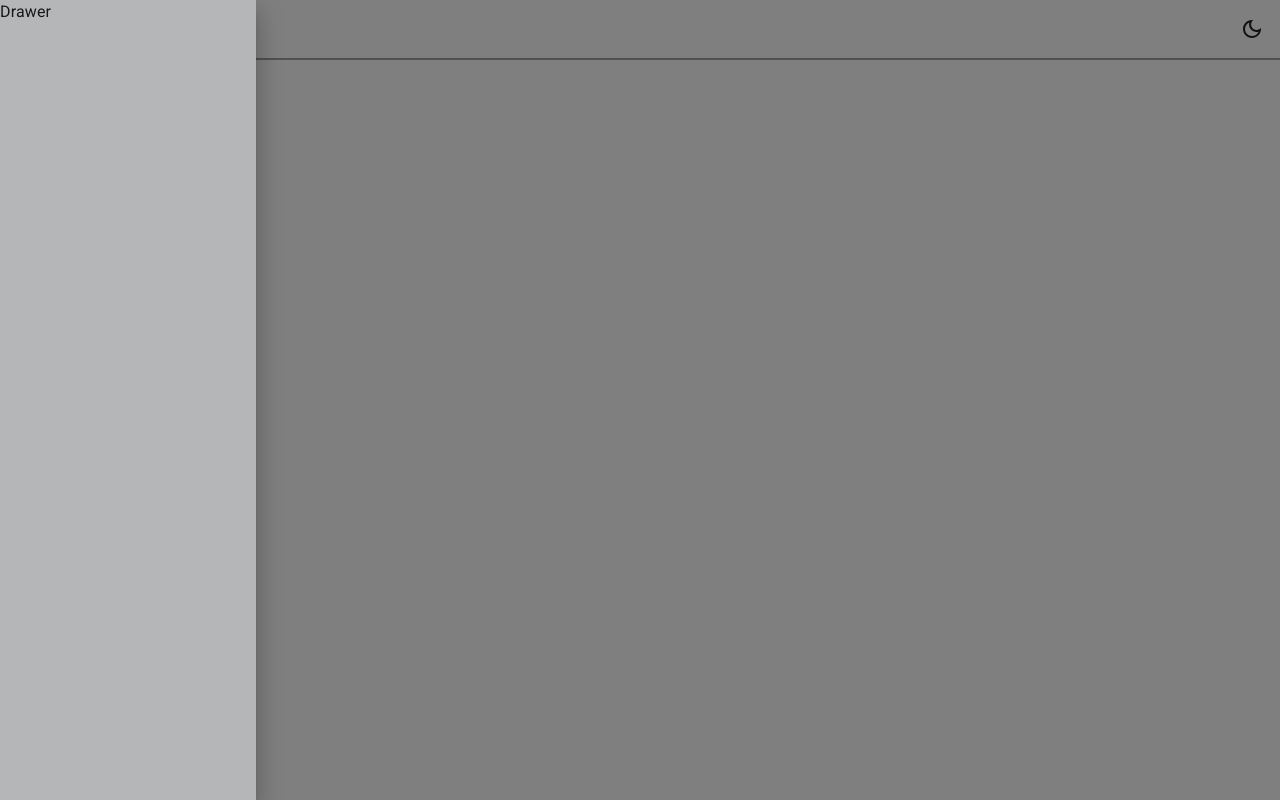
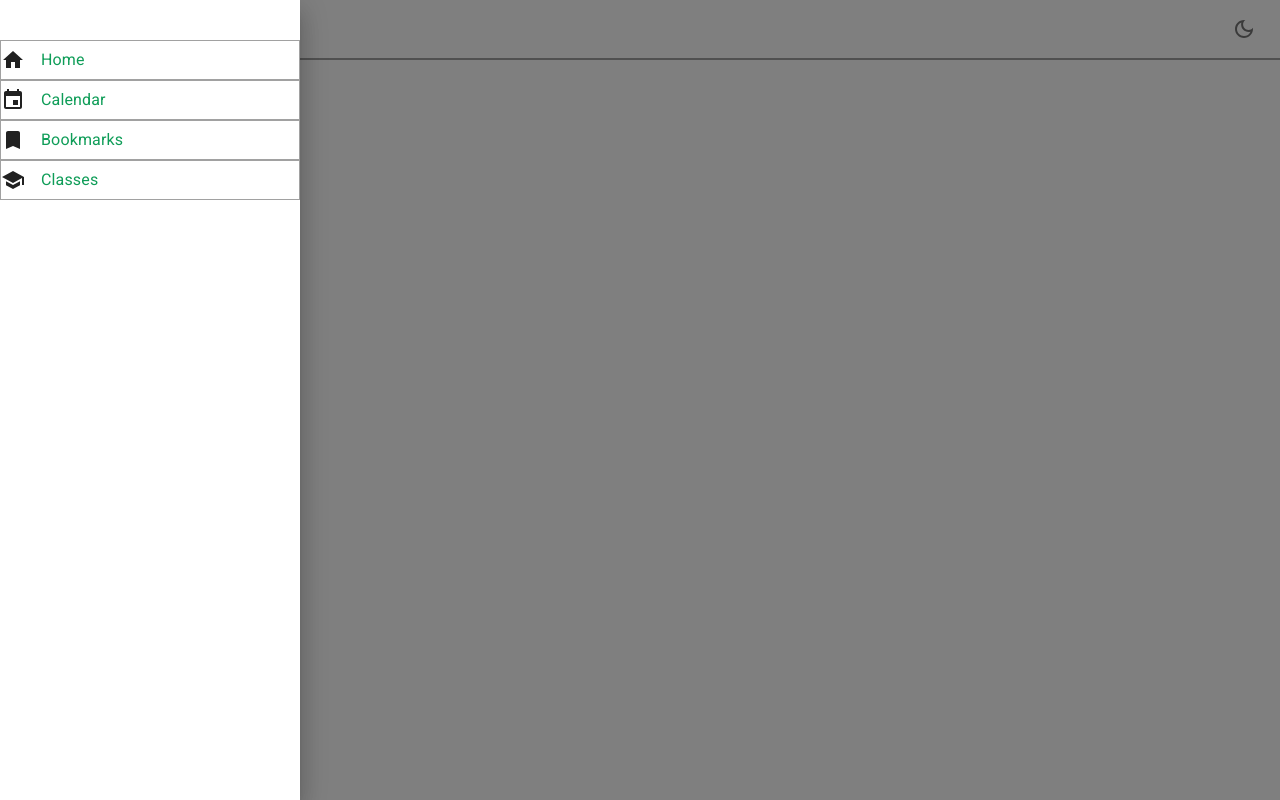
Before and after one commit to Ashlc/clasroom-redesign, a Next.js app: page / in a window 1280 px wide. Both pictures are taken after a click on the button 36 px from the left and 29 px from the top of the page. Built offline with nearby package versions, Linux system fonts and the light colour scheme.

Commit message:
:construction: Sidebar items

```diff
--- a/src/app/globals.css
+++ b/src/app/globals.css
@@ -3,38 +3,27 @@
 @tailwind utilities;
 
 :root {
-  --primary: #0F9D58;
-  --primary-hover: #57BB8A;
+  --primary: #0f9d58;
+  --primary-hover: #57bb8a;
   --text-on-primary: #fff;
-  --secondary: #B5B6B7;
-  --secondary-hover: #5F6368;
+  --secondary: #b5b6b7;
+  --secondary-hover: #5f6368;
   --text-on-secondary: #fff;
-  --gray-100: #B5B6B7;
-  --gray-200: #A1A1A1;
+  --gray-100: #b5b6b7;
+  --gray-200: #a1a1a1;
   --base: #fff;
-  --text: #1E1E1E;
-    --foreground-rgb: 0, 0, 0;
-  --background-start-rgb: 214, 219, 220;
-  --background-end-rgb: 255, 255, 255;
-}
-
-@media (prefers-color-scheme: dark) {
-  :root {
-    --foreground-rgb: 255, 255, 255;
-    --background-start-rgb: 0, 0, 0;
-    --background-end-rgb: 0, 0, 0;
-  }
+  --text: #1e1e1e;
 }
 
 .dark {
-  --primary: #0F9D58;
-  --hover-primary: #57BB8A;
+  --primary: #0f9d58;
+  --hover-primary: #57bb8a;
   --text-on-primary: #fff;
-  --secondary: #5F6368;
-  --secondary-hover: #B5B6B7;
+  --secondary: #5f6368;
+  --secondary-hover: #b5b6b7;
   --text-on-secondary: #fff;
-  --gray-100: #B5B6B7;
-  --gray-200: #A1A1A1;
+  --gray-100: #b5b6b7;
+  --gray-200: #a1a1a1;
   --base: #212324;
   --text: #fff;
 }
--- a/src/components/Header/index.tsx
+++ b/src/components/Header/index.tsx
@@ -1,12 +1,14 @@
-"use client"
+'use client';
 
-import { Menu } from "@mui/icons-material"
-import { Drawer, IconButton } from "@mui/material"
-import Image from "next/image"
-import { useState } from "react"
-import ThemeSwitcher from "../ThemeSwitcher"
+import { Menu } from '@mui/icons-material';
+import { Drawer, IconButton } from '@mui/material';
+import sidebarItems from '@utils/SidebarItems';
+import Image from 'next/image';
+import { useState } from 'react';
+import SidebarItem from '../SidebarItem';
+import ThemeSwitcher from '../ThemeSwitcher';
 
-type Props = {}
+type Props = {};
 
 const Index = (props: Props) => {
   const [drawerVisible, setDrawerVisible] = useState(false);
@@ -15,8 +17,9 @@ const Index = (props: Props) => {
       <div className="flex flex-row gap-4 items-center">
         <IconButton
           aria-label="Menu"
-          onClick={() => setDrawerVisible(!drawerVisible)}>
-          <Menu/>
+          onClick={() => setDrawerVisible(!drawerVisible)}
+        >
+          <Menu />
         </IconButton>
         <Image src="/logo.svg" alt="Logo" height={36} width={36} />
         <p className="font-semibold text-lg">Classroom</p>
@@ -27,12 +30,19 @@ const Index = (props: Props) => {
         open={drawerVisible}
         onClose={() => setDrawerVisible(false)}
       >
-        <div className="w-64 h-full bg-gray-100">
-          <p>Drawer</p>
+        <div className="py-10 w-[300px]">
+          {sidebarItems.map((item, index) => (
+            <SidebarItem
+              key={item.title + index}
+              title={item.title}
+              path={item.path}
+              icon={item.icon}
+            />
+          ))}
         </div>
       </Drawer>
     </div>
-  )
-}
+  );
+};
 
 export default Index;
--- /dev/null
+++ b/src/components/SidebarItem/index.tsx
@@ -0,0 +1,30 @@
+import { Icon } from '@mui/material';
+import React from 'react';
+
+type Props = {
+  title: string;
+  icon: React.ReactNode;
+  path?: string;
+  nested?: boolean;
+  children?: React.ReactNode;
+};
+
+const defaultProps: Props = {
+  title: 'Title',
+  icon: <Icon />,
+  path: '.',
+  nested: false,
+};
+
+const Index = (props: Props) => {
+  return (
+    <div className="h-[40px] border border-red-500 w-full flex flex-row gap-4 items-center">
+      {props.icon}
+      <p className="text-primary">{props.title}</p>
+    </div>
+  );
+};
+
+Index.defaultProps = defaultProps;
+
+export default Index;
--- a/src/components/ThemeSwitcher/index.tsx
+++ b/src/components/ThemeSwitcher/index.tsx
@@ -1,7 +1,8 @@
 'use client'
 
-import { DarkMode, DarkModeOutlined } from '@mui/icons-material'
-import { useTheme } from 'next-themes'
+import { DarkMode, DarkModeOutlined } from '@mui/icons-material';
+import { IconButton } from '@mui/material';
+import { useTheme } from 'next-themes';
 
 type Props = {}
 
@@ -9,11 +10,19 @@ const Index = (props: Props) => {
   const {setTheme, resolvedTheme} = useTheme()
 
   if (resolvedTheme === 'dark') {
-    return <DarkMode fontSize='medium'  onClick={() => setTheme('light')} />
+    return (
+    <IconButton onClick={() => setTheme('light')}>
+      <DarkMode fontSize='medium' />
+      </IconButton>
+    )
   }
 
   if (resolvedTheme === 'light') {
-    return <DarkModeOutlined fontSize='medium' onClick={() => setTheme('dark')} />
+    return (
+      <IconButton onClick={() => setTheme('dark')}>
+      <DarkModeOutlined fontSize='medium'/>
+      </IconButton>
+    )
   }
 }
 
--- /dev/null
+++ b/src/utils/SidebarItems.tsx
@@ -0,0 +1,26 @@
+import { Bookmark, Event, Home, School } from '@mui/icons-material';
+
+const sidebarItems = [
+  {
+    title: 'Home',
+    path: '/',
+    icon: <Home />,
+  },
+  {
+    title: 'Calendar',
+    path: '/calendar',
+    icon: <Event />,
+  },
+  {
+    title: 'Bookmarks',
+    path: '/bookmarks',
+    icon: <Bookmark />,
+  },
+  {
+    title: 'Classes',
+    path: '/classes',
+    icon: <School />,
+  },
+];
+
+export default sidebarItems;
--- /dev/null
+++ b/src/utils/Sizes.ts
@@ -0,0 +1,6 @@
+const sizes = {
+  mobile: '375px',
+  tablet: '768px',
+  laptop: '1024px',
+  desktop: '1440px',
+};
--- a/tsconfig.json
+++ b/tsconfig.json
@@ -21,7 +21,8 @@
       "@/*": ["./src/*"],
       "@components/*": ["./src/components/*"],
       "@pages/*": ["./src/pages/*"],
-      "@hooks/*": ["./src/hooks/*"]
+      "@hooks/*": ["./src/hooks/*"],
+      "@utils/*": ["./src/utils/*"]
     }
   },
   "include": ["next-env.d.ts", "**/*.ts", "**/*.tsx", ".next/types/**/*.ts"],
```
